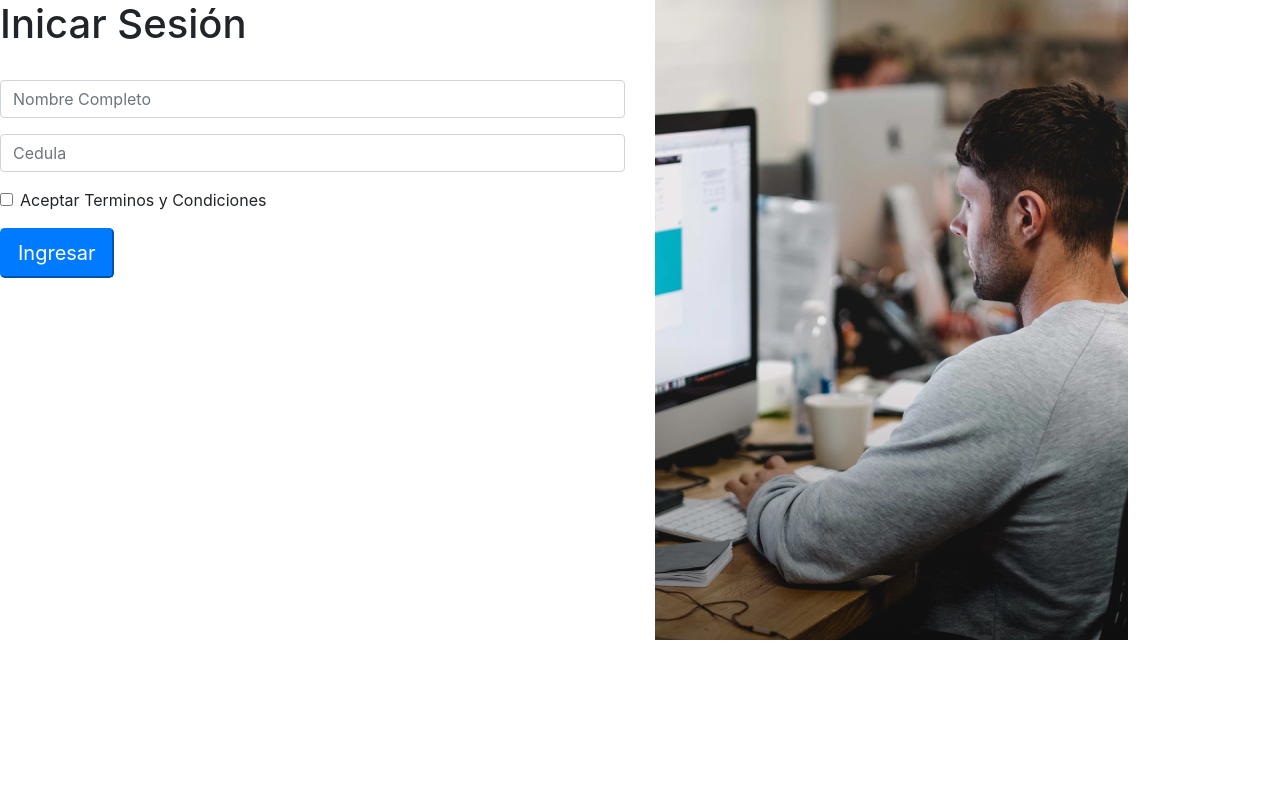
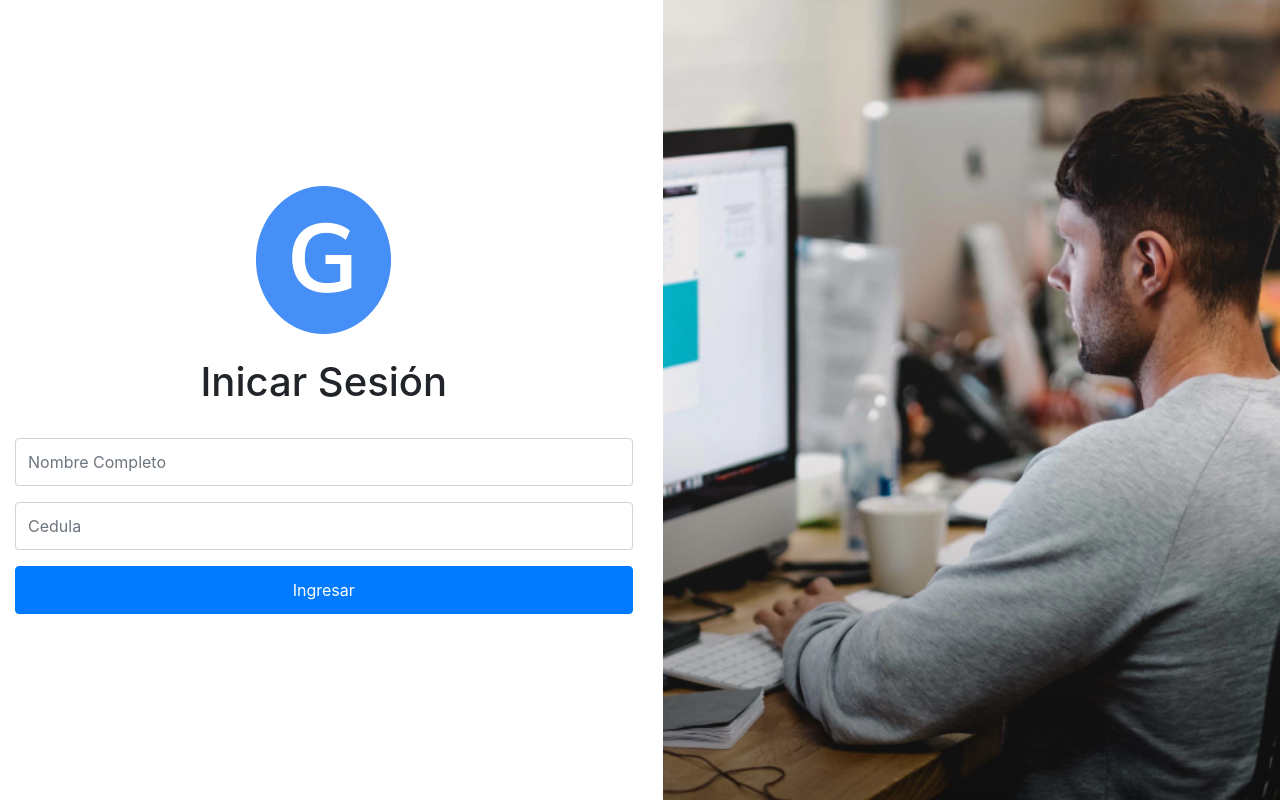
Before and after one commit to jssolarte/Proyectofinalweb2, a React (Create React App) app in the folder grand-parents/: page / in a window 1280 px wide. Built offline with nearby package versions, Linux system fonts and the light colour scheme.

Commit message:
login,sidebar,perfil

```diff
--- a/grand-parents/src/Components/Actividades/actividadesL.css
+++ b/grand-parents/src/Components/Actividades/actividadesL.css
@@ -1,4 +1,4 @@
 
 .o-container-actividadesL{
-    margin-left: 20rem;
+    margin-left: 7rem;
 }
--- a/grand-parents/src/Components/Login/login.css
+++ b/grand-parents/src/Components/Login/login.css
@@ -1,3 +1,22 @@
-.o-container-login{
+.o-container-left{
+    display: flex;
+    justify-content: center;
+    /* margin-left: 1rem; */
 
 }
+.o-input-form{
+    height: 3rem;
+}
+.o-button-login{
+    width: 100%;
+    height: 3rem;
+}
+.o-container-right{
+    /* width: 100vw;
+    height: 100vh; */
+
+}
+.o-img-login{
+    object-fit: cover;
+
+}
--- a/grand-parents/src/Components/Login/login.js
+++ b/grand-parents/src/Components/Login/login.js
@@ -1,6 +1,8 @@
 import React from 'react';
 import './login.css';
 import imgLogin from '../../Assets/img/login.png';
+import logoLogin from '../../Assets/img/logoG.png';
+
 import {
   BrowserRouter as Router,
   Switch,
@@ -11,27 +13,30 @@ import {
 function Login (){
     return(
         <div className="o-container-login">
-            <div className="row">
-                <div className="col">
-                   <h1>Inicar Sesión</h1> <br/>
+            <div className=" row p-0 m-0">
+                <div className="col o-container-left">
+                 <div>
+                  <img src={logoLogin} />
+                 </div>
+                   <h1 className="mt-4">Inicar Sesión</h1> <br/>
                 <form>
   <div class="form-group">
 
-    <input type="text" class="form-control" id="exampleInputEmail1" aria-describedby="emailHelp" placeholder="Nombre Completo"/>
+    <input type="text" class="form-control o-input-form" id="exampleInputEmail1" aria-describedby="emailHelp" placeholder="Nombre Completo"/>
   </div>
   <div class="form-group">
-    <input type="text" class="form-control" id="exampleInputPassword1" placeholder="Cedula"/>
+    <input type="text" class="form-control o-input-form" id="exampleInputPassword1" placeholder="Cedula"/>
   </div>
-  <div class="form-group form-check">
-    <input type="checkbox" class="form-check-input" id="exampleCheck1"/>
-    <label class="form-check-label" for="exampleCheck1">Aceptar Terminos y Condiciones</label>
-  </div>
-  <Link to="/home"><button type="submit" class="btn-lg btn-primary">Ingresar</button></Link>
+  {/* <div class="form-group form-check"> */}
+    {/* <input type="checkbox" class="form-check-input" id="exampleCheck1"/> */}
+    {/* <label class="form-check-label" for="exampleCheck1">Aceptar Terminos y Condiciones</label> */}
+  {/* </div> */}
+  <Link to="/home"><button type="submit" class="btn btn-primary o-button-login">Ingresar</button></Link>
 </form>
 
                 </div>
-                <div className="col">
-                    <div><img className="img-fluid" src={imgLogin} /></div>
+                <div className="col o-container-right pr-0">
+                    <img className="vh-100 w-100 o-img-login" src={imgLogin} />
 
 
                 </div>
--- a/grand-parents/src/Components/Perfil/perfil.css
+++ b/grand-parents/src/Components/Perfil/perfil.css
@@ -1,33 +1,25 @@
 .o-container-inicio{
 
-    margin-left: 20rem;
+    /* margin-left: 10rem; */
 }
 
 .o-container-up{
 
-    display: flex;
-    justify-content: center;
+    /* display: flex;
+    justify-content: center; */
 
 }
 .o-text{
-
     margin-left: 1rem;
-
-
-
 }
 .o-text-information{
     padding: 0.5rem;
     height: 7rem;
-
 }
-
 .o-container-down{
-
     display: flex;
     justify-content: center;
 }
-
 .o-img{
 
     height: 10rem;
@@ -37,3 +29,19 @@
     font-size: 0.5rem;
     font-weight: bold;
 }
+.o-form-profile{
+    display: flex;
+    justify-content: center;
+    align-items: center;
+
+}
+.o-title-profile-retro{
+    display: flex;
+    text-align: start;
+    margin-left: 7rem;
+    padding-bottom: 2rem;
+    padding-top: 2rem;
+}
+.o-button-profile{
+    width: 10rem;
+}
--- a/grand-parents/src/Components/Perfil/perfil.js
+++ b/grand-parents/src/Components/Perfil/perfil.js
@@ -11,35 +11,34 @@ function Perfil() {
     return (
         <>
         <Sidebar></Sidebar>
-        <div className="o-container-inicio">
-            <div className="o-container-up mt-3">
-                <div><img className="o-picture" src={imgProfile} /></div>
+        <div className="o-container-inicio ">
+        {/* <h3 className="o-title-profile-retro">Perfil</h3> */}
+
+            <div className="o-container-up mt-5">
+                {/* <div><img className="o-picture" src={imgProfile} /></div> */}
                 <div className="o-text">
 
-                    <p className="o-text-information">¡Hola! <br></br>
+                    <p className="o-text-information">¡Hola! Nombre <br></br>
 
                     Por favor ingresa tú información aquí<br></br>
                     Para que puedas compartirla con los demas.</p>
 
-                    <form>
-                        <div class="form-group">
-                            <label for="exampleInputEmail1">Email address</label>
-                            <input type="email" class="form-control" id="exampleInputEmail1" aria-describedby="emailHelp" placeholder="Enter email"/>
-                                <small id="emailHelp" class="form-text text-muted">We'll never share your email with anyone else.</small>
-                             </div>
-                            <div class="form-group">
-                                <label for="exampleInputPassword1">Password</label>
-                                <input type="password" class="form-control" id="exampleInputPassword1" placeholder="Password"/>
-                                </div>
-                                <div class="form-check">
-                                    <input type="checkbox" class="form-check-input" id="exampleCheck1"/>
-                                        <label class="form-check-label" for="exampleCheck1">Check me out</label>
-                                 </div>
-                                    <button type="submit" class="btn btn-primary">Submit</button>
+                    <form className=" o-form-profile">
+                        <div class="form-group mx-sm-3">
+                            <input type="text" class="form-control" id="exampleInputEmail1" aria-describedby="emailHelp" placeholder="Ingresa tu edad"/>
+                        </div>
+                        <div class="form-group mx-sm-3">
+                          <input type="text" class="form-control" id="exampleInputPassword1" placeholder="Ingresa tu Peso"/>
+                        </div>
+                        <div class="form-group mx-sm-3">
+                          <input type="text" class="form-control" id="exampleInputPassword1" placeholder="Ingresa tu Estatura"/>
+                        </div>
                         </form>
+                            <button type="submit" class="btn btn-primary o-button-profile">Enviar</button>
 
                             </div>
                         </div>
+                        <h3 className="o-title-profile-retro">Retroalimentacion</h3>
                         <div className="o-container-down mt-5">
                             <div><img className="o-img" src={imgGraph1} />
                                 <p className="o-letra">Videos vistos: 6</p>
--- a/grand-parents/src/Components/Sidebar/sidebar.css
+++ b/grand-parents/src/Components/Sidebar/sidebar.css
@@ -2,11 +2,11 @@
     /* border: 1px solid black; */
     height: 3rem;
     background-color: #3F51B5;
+     /* position: fixed;  */
 
 }
 .o-barra-horizontal{
-    /* border: 1px solid black;
-    height: 3rem; */
+ /* position: fixed;  */
 }
 .wrapper {
     display: block;
@@ -19,10 +19,10 @@
 }
 
 #sidebar {
-    min-width: 250px;
-    max-width: 250px;
+    min-width: 280px;
+    max-width: 280px;
     height: 100vh;
-    position: fixed;
+    position: absolute;
     top: 2rem;
     left: 0;
     /* top layer */
@@ -87,3 +87,10 @@ li,a{
 .o-padding-ul{
     padding-bottom: 2rem;
 }
+.o-nav-sidebar{
+    position: absolute;
+}
+.o-footer-sidebar{
+    background-color: #3F51B5;
+
+}
--- a/grand-parents/src/Components/Sidebar/sidebar.js
+++ b/grand-parents/src/Components/Sidebar/sidebar.js
@@ -15,10 +15,11 @@ import imgIconConocenos from '../../Assets/icons/iconodeprueba.png';
 
 function Sidebar(){
     return(
+
         <div className="o-container-sidebar">
-            <div className="o-barra-horizontal"></div>
+        <div className="o-barra-horizontal"></div>
             <div class="wrapper">
-             <nav id="sidebar"className="shadow-sm p-3 mb-5 bg-white rounded mt-3">
+             <nav id="sidebar"className="shadow-sm p-3 mb-5 bg-white rounded mt-3 o-nav-sidebar">
               <div id="dismiss">
             <i class="fas fa-arrow-left"></i>
         </div>
@@ -42,7 +43,7 @@ function Sidebar(){
             <li>
             <img src={imgIconActividad} /><a href="#pageSubmenu" data-toggle="collapse" aria-expanded="false">Actividades</a>
                 <ul class="collapse list-unstyled" id="pageSubmenu">
-                   <li className="pl-3">
+                   <li className="pl-3 pt-2">
                    <Link to="/actividadesfisicas"> <img src={imgIconActividad}/> <a>Físicas</a></Link>
                     </li>
                     <li className="pl-3"><Link  to="/actividadesludicas">
@@ -62,7 +63,9 @@ function Sidebar(){
                 {/* <div class="overlay"></div> */}
 
             </div>
+
         </div>
+
     );
 }
 export default Sidebar;
```
Also changed, not shown: grand-parents/src/Assets/img/logoG.png (added), 1 other file (tests, documents, lock files or other folders).
